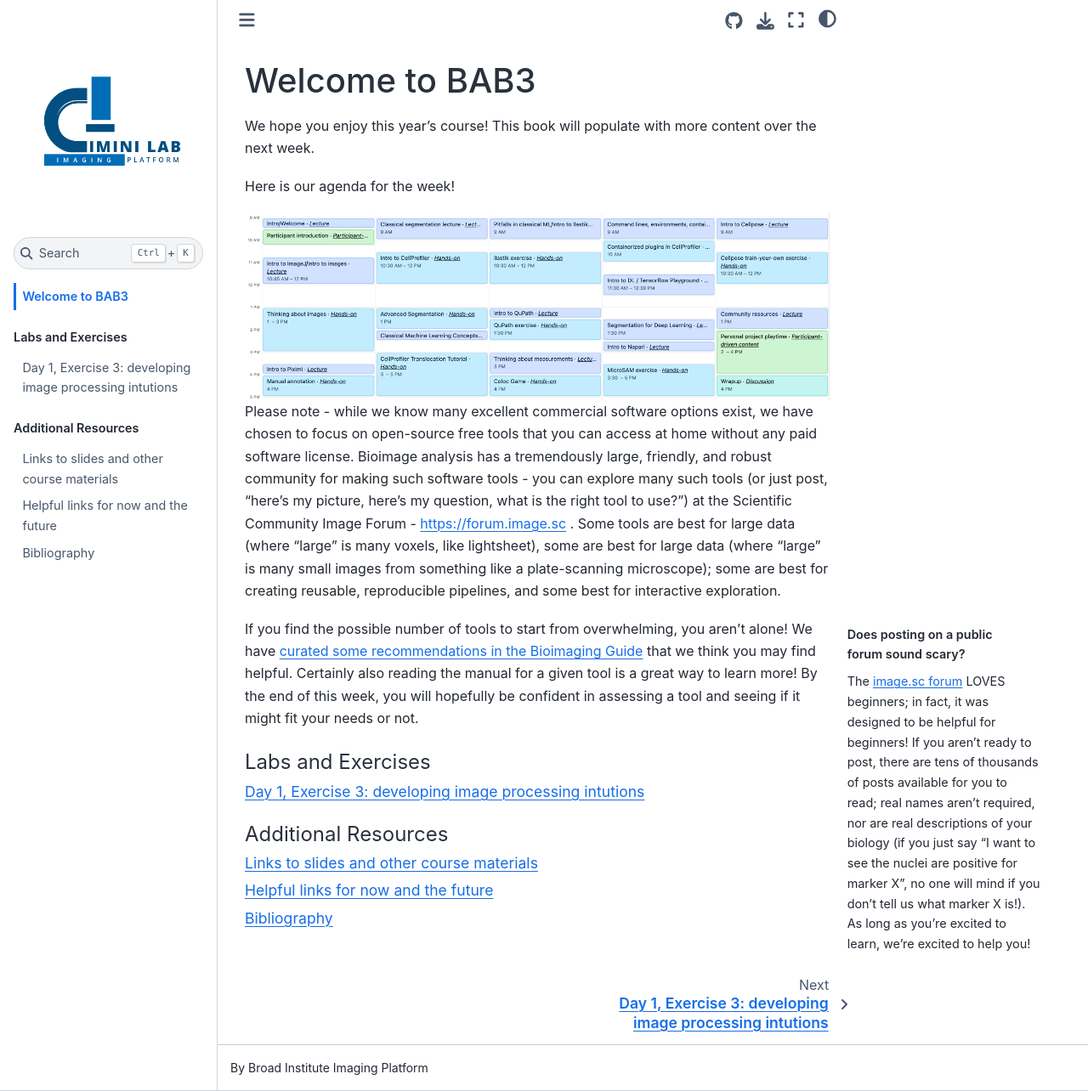
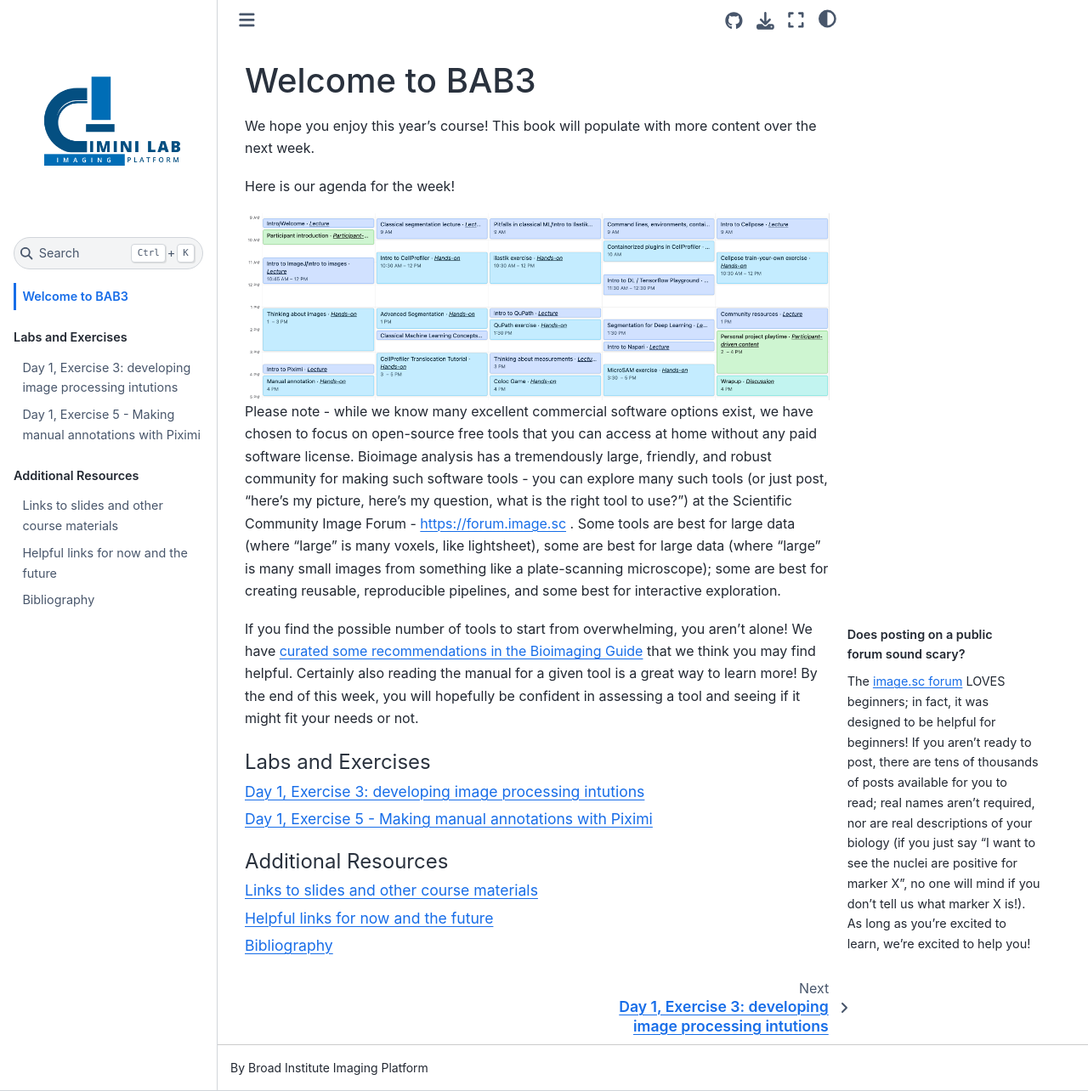
Before and after one commit to broadinstitute/BAB3, a Jupyter Book: the page built from docs/intro.md, in a window 1280 px wide and 1284 px high. Shown: the whole window at 85% size. Built offline with Jupyter Book 1.0.4 settings and Sphinx 7.4.7 and the Sphinx Book theme 1.1.4, drawn with Linux system fonts in a browser that asks for light colours; part of the change alters nothing that is shown.

Commit message:
Draft of piximi tutorial

````diff
--- /dev/null
+++ b/docs/Piximi_ManualAnnotation/Piximi.md
@@ -0,0 +1,90 @@
+# Day 1, Exercise 5 - Making manual annotations with Piximi
+
+*Lab authors: Beth Cimini, Kate Bowers* .
+
+---
+
+## Learning Objectives
+- Practice making manual annotations in multichannel images in Piximi
+- Turn images into measurements and graphs
+
+**Lab Data** in [this folder](https://drive.google.com/drive/folders/1TyV_hzN2pDpX0lVQ_jh08A9AG5e4Bao8?usp=drive_link)
+
+---
+
+While [Piximi](https://piximi.app/){cite}`Moser2024-vt` can do a lot of cool things, today we'll only be using two of its functionalities - manual annotation and measurement.
+
+We'll be using a dataset of microglia stained in rat brains - you can read more of the specifics in the [dataset readme](https://drive.google.com/file/d/1wdz7pikmfWAEXUeGQ3VcDn1rwnqKyYYm/view?usp=sharing).
+
+## Exercise part 1 - manually annotate some nuclei
+
+```{margin} Want to learn more about working with Piximi?
+Check out the [documentation](https://documentation.piximi.app/intro.html) (which includes some full-length tutorials), or check them out on [the image.sc forum!](https://forum.image.sc/tag/piximi)
+```
+
+- Download the dataset linked above to your local machine. We'll be using it throughout the week, so don't delete it!
+- Open Piximi.app, and click "Start New Project"
+- Drag the images in, and tell Piximi that they have 2 channels
+
+<img src="./images/Channels.png">
+
+
+
+- The images should now all be visible in Piximi's main experiment view - hit "Annotate" to bring them into the Annotator View (also called the Image View)
+<img src="./images/AnnotationButton.png">
+
+```{tip}
+Running into trouble? Toggle on Piximi's help mode on the left bar, which will help you figure out how to use each feature!
+
+<img src="./images/HelpMode.png" width="150%">
+```
+
+- Hit the `+` button next to the word Kinds to make a new object kind - you'll probably want to call it Nuclei or something like that.
+
+<img src="./images/NewKind.png">
+
+  - Optionally - if you'd like to separate your nuclei into categories (such as "microglial nuclei" or even just "big nuclei" vs "small nuclei"), you can do this in one of two ways:
+    - In the menu under Nuclei, you can make as many categories as you like, and if a category is selected while you are annotating, the object will be automatically assigned to that category
+    - Once you've made and saved your annotations, you can see the objects you've made back in the Experiment view - you can add (or change!) categories for as many objects as you would like
+    <img src="./images/ExperimentViewCategorization.png">
+
+- Time to play! Piximi has several kinds of annotation, [which you can learn more about here](https://documentation.piximi.app/pages/detail/imageviewer.html#annotation-tools) and see in action [here](https://documentation.piximi.app/pages/detail/imageviewer-tools-annotation.html). Which works well for you? Are some better for certain "classes" of nuclei?
+
+```{tip}
+Want to change the colors or adjust the brightness contrast? Piximi [can do that](https://documentation.piximi.app/pages/detail/imageviewer.html#image-tools)!
+```
+- When you are done annotating (and/or want to change some categories for some annotations), hit the back arrow to return to the main view.
+<img src="./images/SaveAndReturn.png">
+
+- Make sure to save your project file for future use!
+
+-----
+
+## Exercise part 2 - making some measurements
+
+Rarely do we want stop at just finding objects and categorizing them - often, we want to know things about them.
+
+- Follow Piximi's [Measurements tutorial](https://documentation.piximi.app/pages/tutorial/creating-measurements.html) to learn how to create and export measurements for your identified nuclei.
+  - If you've created categories (or want to do so now), you can see how your measurements differ by categories as well.
+
+---
+
+
+## **Bonus Exercise - annotating some cells**
+
+- Try to annotate some cells - in the annotator view, hit `+` to create a new "Kind" called cells
+
+<img src="./images/NewKind.png" width="100%">
+
+- Annotate some cells, trying a few different Piximi functionalities for annotation - do you find the same tools optimal
+
+---
+
+
+<!---
+```{admonition} Question
+:class: important
+
+Questions to ask
+ ```
+ --->
--- a/docs/_toc.yml
+++ b/docs/_toc.yml
@@ -7,6 +7,7 @@ parts:
 - caption: Labs and Exercises
   chapters:
   - file: developing_intutions.md
+  - file: Piximi_ManualAnnotation/Piximi.md
   #- file: BeginnerSegmentation/CPbeginner_Segmentation.md
   #- file: AdvancedSegmentation/BBBC022_AnalysisExercise.md
   #- file: Translocation/Translocation.md
````
Also changed, not shown: docs/Piximi_ManualAnnotation/images/AnnotationButton.png (added), docs/Piximi_ManualAnnotation/images/Channels.png (added), docs/Piximi_ManualAnnotation/images/ExperimentViewCategorization.png (added), docs/Piximi_ManualAnnotation/images/HelpMode.png (added), docs/Piximi_ManualAnnotation/images/NewKind.png (added), docs/Piximi_ManualAnnotation/images/SaveAndReturn.png (added).
